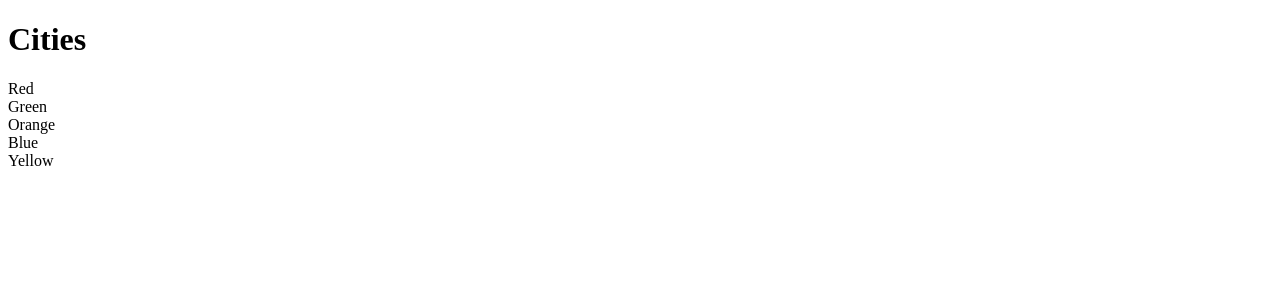
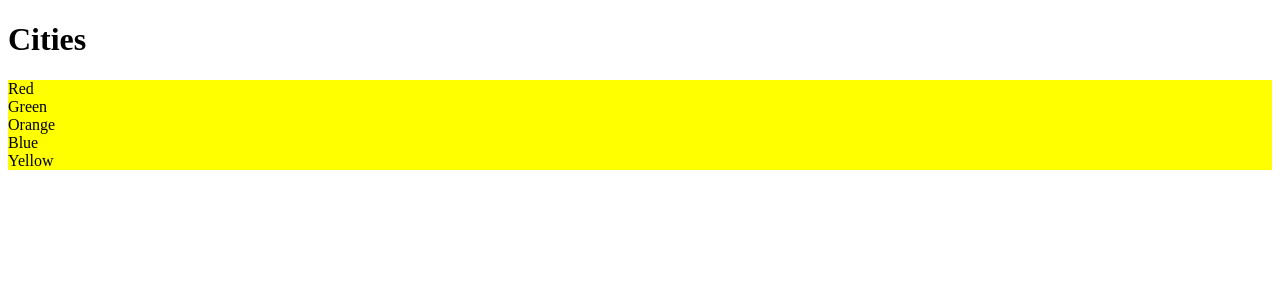
Before and after one commit to ameya-6964/React-With-Typescript, a React (Vite) app in the folder 02-styling-components/: page / in a window 1280 px wide. Shown: the top 300 px of the page. Built offline with nearby package versions, Linux system fonts and the light colour scheme.

Commit message:
Added Two Classes To ul Component Using Join

```diff
--- a/02-styling-components/src/Components/ListGroup.tsx
+++ b/02-styling-components/src/Components/ListGroup.tsx
@@ -30,7 +30,7 @@ const ListGroup = ({ items, heading, onSelectItem }: ListGroupProps) => {
 
       {/* Short Circuiting  */}
       {items.length === 0 && noItemsFoundMessage}
-      <ul className={styles.listGroup}>
+      <ul className={[styles.listGroup, styles.container].join(" ")}>
         {/* Dynamic Rendering ListGroup */}
         {items.map((item, index) => (
           <li
--- a/02-styling-components/src/Components/styles/ListGroup.module.css
+++ b/02-styling-components/src/Components/styles/ListGroup.module.css
@@ -2,3 +2,7 @@
   list-style: none;
   padding: 0;
 }
+
+.container {
+  background: yellow;
+}
```
